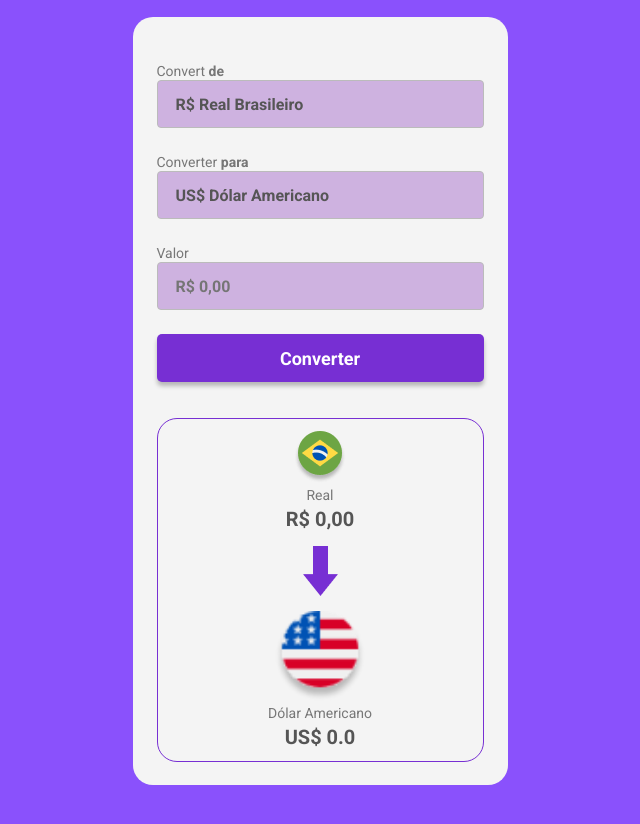
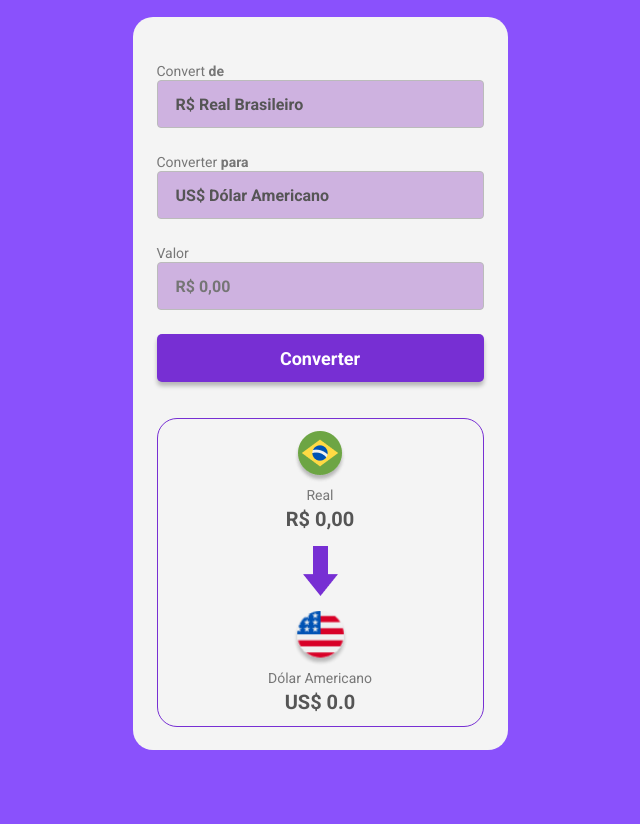
Before and after one commit to DennisDev2911/Conversor-de-Moedas, a plain HTML site: page index.html in a window 1280 px wide. Shown: the part 248-1072 px from the top of the page, without its empty margins (320-960 px from the left). After the commit the page ends 1038 px from the top, so only its background shows below. Drawn offline with Linux system fonts and the light colour scheme.

Commit message:
novas alterações

```diff
--- a/styles.css
+++ b/styles.css
@@ -103,7 +103,7 @@ section {
 }
 
 .currency-img {
-    width: 90px;
+    width: 55px;
 
 
 }
```
Also changed, not shown: assets/Imagem conversor de moedas.JPG (added), assets/iene4.png.
